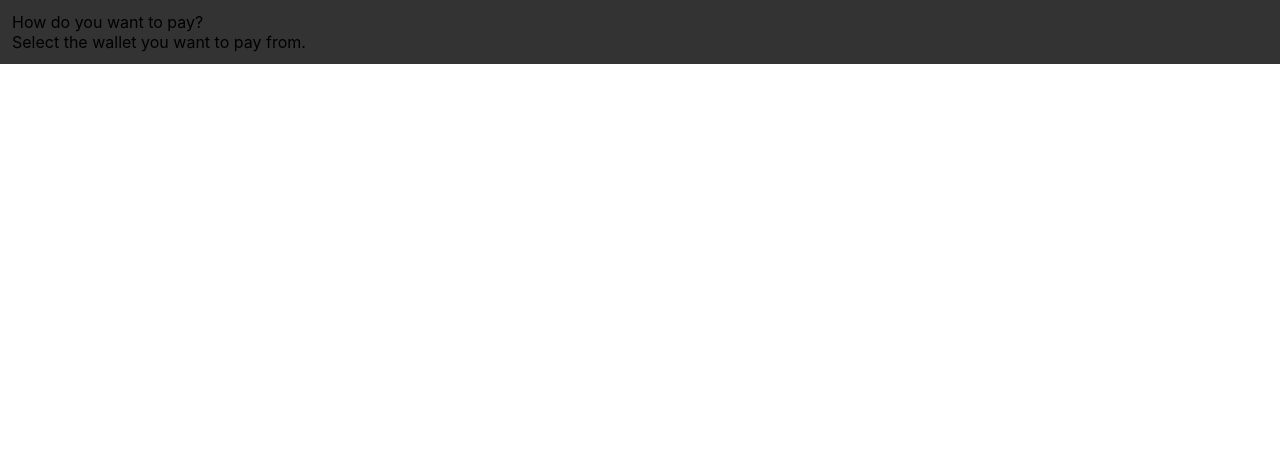
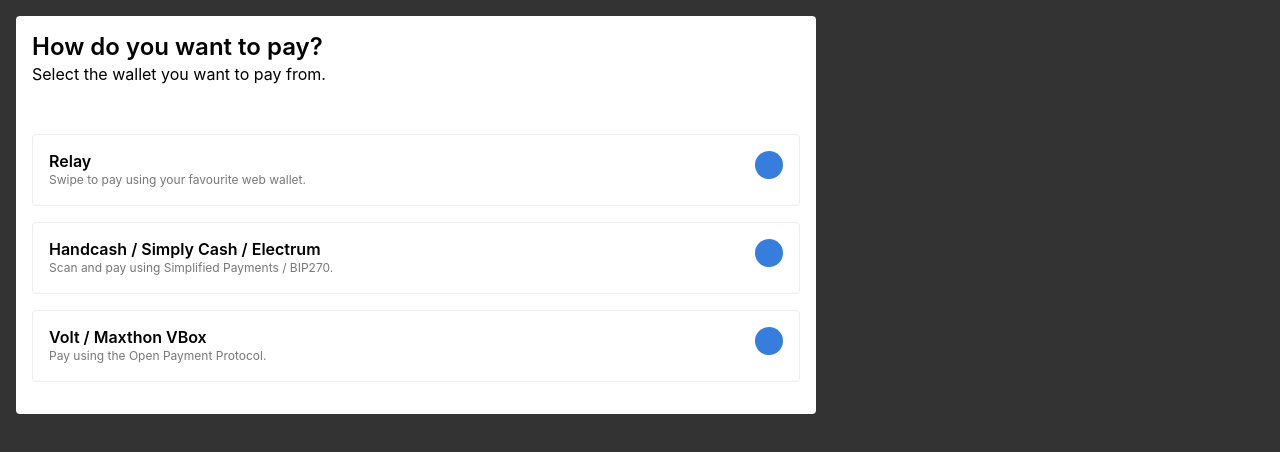
Before and after one commit to anypay/web3-checkout, a React (Create React App) app: page / in a window 1280 px wide. Shown: the top 452 px of the page. Built offline with nearby package versions, Linux system fonts and the light colour scheme.

Commit message:
First round of home screen implementation

```diff
--- a/src/components/Payments/PaymentsHeader.tsx
+++ b/src/components/Payments/PaymentsHeader.tsx
@@ -1,11 +1,34 @@
 import React from 'react'
+import styled from 'styled-components'
 
-function PaymentsHeaderComponent() {
+type IPaymentsHeaderComponent = {
+  children?: JSX.Element;
+}
+
+const WrapperStyled = styled.div`
+  padding-bottom: 3rem;
+`
+
+const ComponentStyled = styled.div`
+`
+
+const TitleStyled = styled.div`
+  ${props => props.theme.font.sizeH1}
+  ${props => props.theme.font.weight600}
+`
+
+const SubtitleStyled = styled.div`
+  ${props => props.theme.font.sizeH3}
+`
+
+function PaymentsHeaderComponent({ children }: IPaymentsHeaderComponent) {
   return (
-    <div>
-      <div>How do you want to pay?</div>
-      <div>Select the wallet you want to pay from.</div>
-    </div>
+    <WrapperStyled>
+      <ComponentStyled>
+        <TitleStyled>How do you want to pay?</TitleStyled>
+        <SubtitleStyled>Select the wallet you want to pay from.</SubtitleStyled>
+      </ComponentStyled>
+    </WrapperStyled>
   )
 }
 
--- /dev/null
+++ b/src/components/Payments/PaymentsOptions/PaymentsOptionsIcon.tsx
@@ -0,0 +1,25 @@
+import React from 'react'
+import styled from 'styled-components'
+
+type IPaymentsOptionsIconComponent = {
+  children?: JSX.Element;
+}
+
+const WrapperStyled = styled.div`
+`
+
+const ComponentStyled = styled.div`
+  ${props => props.theme.views.iconSmall}
+`
+
+function PaymentsOptionsIconComponent({ children }: IPaymentsOptionsIconComponent) {
+  return (
+    <WrapperStyled>
+      <ComponentStyled>
+        {children}
+      </ComponentStyled>
+    </WrapperStyled>
+  )
+}
+
+export default PaymentsOptionsIconComponent
--- /dev/null
+++ b/src/components/Payments/PaymentsOptions/PaymentsOptionsItem.tsx
@@ -0,0 +1,58 @@
+import React from 'react'
+import styled from 'styled-components'
+
+type IPaymentsOptionsItemComponent = {
+  title: string;
+  subtitle: string;
+  icon?: JSX.Element;
+}
+
+const WrapperStyled = styled.div`
+  ${props => props.theme.padding.defaultBottom}
+`
+
+const ComponentStyled = styled.div`
+  ${props => props.theme.padding.default}
+  ${props => props.theme.border.default}
+  ${props => props.theme.border.defaultRadius}
+
+  ${props => props.theme.flex.one}
+  ${props => props.theme.flex.directionRow}
+`
+
+const TitleStyled = styled.div`
+  ${props => props.theme.font.sizeH4}
+  ${props => props.theme.font.weight600}
+`
+
+const SubtitleStyled = styled.div`
+  ${props => props.theme.font.sizeP}
+  ${props => props.theme.font.colorLight}
+`
+
+const ContentStyled = styled.div`
+  ${props => props.theme.flex.one}
+`
+
+const IconStyled = styled.div`
+  ${props => props.theme.padding.defaultLeft}
+`
+
+function PaymentsOptionsItemComponent({ title, subtitle, icon }: IPaymentsOptionsItemComponent) {
+  return (
+    <WrapperStyled>
+      <ComponentStyled>
+        <ContentStyled>
+          <TitleStyled>{title}</TitleStyled>
+          <SubtitleStyled>{subtitle}</SubtitleStyled>
+        </ContentStyled>
+
+        <IconStyled>
+          {icon}
+        </IconStyled>
+      </ComponentStyled>
+    </WrapperStyled>
+  )
+}
+
+export default PaymentsOptionsItemComponent
--- /dev/null
+++ b/src/components/Payments/PaymentsOptions/index.tsx
@@ -0,0 +1,29 @@
+import React from 'react'
+import PaymentsOptionsItemComponent from './PaymentsOptionsItem'
+import PaymentsOptionsIconComponent from './PaymentsOptionsIcon'
+
+function PaymentsHeaderComponent() {
+  return (
+    <div>
+      <PaymentsOptionsItemComponent
+        title="Relay"
+        subtitle="Swipe to pay using your favourite web wallet."
+        icon={<PaymentsOptionsIconComponent />}
+      />
+
+      <PaymentsOptionsItemComponent
+        title="Handcash / Simply Cash / Electrum"
+        subtitle="Scan and pay using Simplified Payments / BIP270."
+        icon={<PaymentsOptionsIconComponent />}
+      />
+
+      <PaymentsOptionsItemComponent
+        title="Volt / Maxthon VBox"
+        subtitle="Pay using the Open Payment Protocol."
+        icon={<PaymentsOptionsIconComponent />}
+      />
+    </div>
+  )
+}
+
+export default PaymentsHeaderComponent
--- a/src/components/Payments/index.tsx
+++ b/src/components/Payments/index.tsx
@@ -1,10 +1,12 @@
 import React from 'react'
 import PaymentsHeaderComponent from 'components/Payments/PaymentsHeader'
+import PaymentsOptionsComponent from 'components/Payments/PaymentsOptions'
 
 function PaymentsComponent() {
   return (
     <div>
       <PaymentsHeaderComponent />
+      <PaymentsOptionsComponent />
     </div>
   )
 }
--- a/src/index.css
+++ b/src/index.css
@@ -5,4 +5,6 @@
     sans-serif;
   -webkit-font-smoothing: antialiased;
   -moz-osx-font-smoothing: grayscale;
+
+  background: #333333;
 }
--- a/src/templates/Modal/index.tsx
+++ b/src/templates/Modal/index.tsx
@@ -7,10 +7,14 @@
 
 const WrapperStyled = styled.div`
   ${props => props.theme.padding.default}
-  ${props => props.theme.background.card}
 `
 
 const ComponentStyled = styled.div`
+  max-width: 48rem;
+
+  ${props => props.theme.padding.default}
+  ${props => props.theme.background.default}
+  ${props => props.theme.border.defaultRadius}
 `
 
 function ModalTemplate({ children }: IModalTemplate) {
--- a/src/theme.tsx
+++ b/src/theme.tsx
@@ -1,19 +1,58 @@
 import { css } from 'styled-components'
 
 export const colors = {
+  white: '#ffffff',
   card: '#333333',
+  primary: '#357edd',
+  border: '#eeeeee',
+  grey: '#777777',
 }
 
 export const units = {
-  paddingDefault: '12px',
+  paddingDefault: '1rem',
+  paddingSmall: '0.5rem',
+
+  fontSizeH1: '1.5rem',
+  fontSizeH4: '1.125rem',
+  fontSizeH3: '1rem',
+  fontSizeP: '.75rem',
+  fontSizeCaption: '0.5rem',
+  fontWeight600: 600,
 }
 
 /**
  * Background colors
  */
 const background = {
+  default: css`
+    background-color: ${colors.white};
+  `,
   card: css`
     background-color: ${colors.card};
+  `,
+}
+
+/**
+ * Fonts
+ */
+const font = {
+  sizeH1: css`
+    font-size: ${units.fontSizeH1};
+    line-height: 1.25;
+  `,
+  sizeH3: css`
+    font-size: ${units.fontSizeH3};
+    line-height: 1.5;
+  `,
+  sizeP: css`
+    font-size: ${units.fontSizeP};
+    line-height: 1.5;
+  `,
+  weight600: css`
+    font-weight: ${units.fontWeight600};
+  `,
+  colorLight: css`
+    color: ${colors.grey};
   `,
 }
 
@@ -30,14 +69,78 @@
   defaultVertical: css`
     padding: 0 ${units.paddingDefault};
   `,
+  defaultBottom: css`
+    padding-bottom: ${units.paddingDefault};
+  `,
+  defaultTop: css`
+    padding-top: ${units.paddingDefault};
+  `,
+  defaultLeft: css`
+    padding-left: ${units.paddingDefault};
+  `,
+  defaultRight: css`
+    padding-right: ${units.paddingDefault};
+  `,
+
+  small: css`
+    padding: ${units.paddingSmall};
+  `,
+  smallHorizontal: css`
+    padding: ${units.paddingSmall} 0;
+  `,
+  smallVertical: css`
+    padding: 0 ${units.paddingSmall};
+  `,
+  smallBottom: css`
+    padding-bottom: ${units.paddingSmall};
+  `,
+  smallTop: css`
+    padding-top: ${units.paddingSmall};
+  `,
+  smallLeft: css`
+    padding-left: ${units.paddingSmall};
+  `,
+  smallRight: css`
+    padding-right: ${units.paddingSmall};
+  `,
 }
 
 /**
  * Borders
  */
 const border = {
-  radius: css`
+  default: css`
+    border: 1px solid ${colors.border};
+  `,
+  defaultRadius: css`
     border-radius: 4px;
+  `,
+}
+
+/**
+ * Borders
+ */
+const flex = {
+  directionRow: css`
+    flex-direction: row;
+    display: flex;
+  `,
+  one: css`
+    flex: 1;
+    width: '100%',
+    height: '100%',
+  `,
+}
+
+/**
+ * Views
+ */
+const views = {
+  iconSmall: css`
+    width: 28px;
+    height: 28px;
+    border-radius: 14px;
+    background-color: ${colors.primary};
   `,
 }
 
@@ -46,6 +149,9 @@
   background,
   padding,
   border,
+  font,
+  flex,
+  views,
 }
 
 export default combination
```
